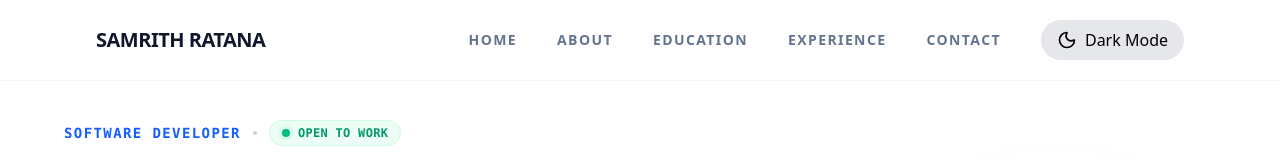
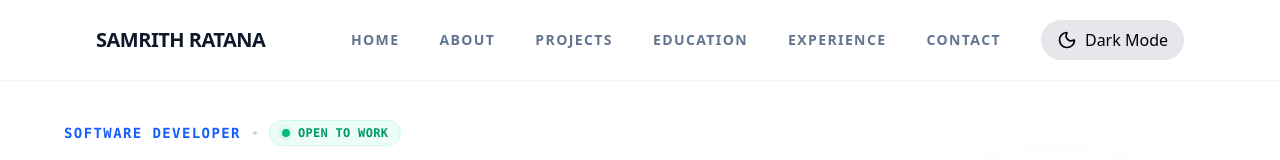
Before and after one commit to samrith-ratana/portfolio, a Next.js app: page / in a window 1280 px wide. Shown: the top 160 px of the page. Built offline with nearby package versions, Linux system fonts and the light colour scheme.

Commit message:
add vrecel v2.1.5

```diff
--- a/src/components/Navbar.tsx
+++ b/src/components/Navbar.tsx
@@ -10,6 +10,7 @@ export default function Navbar() {
   const navLinks = [
     { name: "Home", href: "#home" },
     { name: "About", href: "#about" },
+    { name: "Projects", href: "#projects" },
     { name: "Education", href: "#education" },
     { name: "Experience", href: "#experience" },
     { name: "Contact", href: "#contact" },
```
